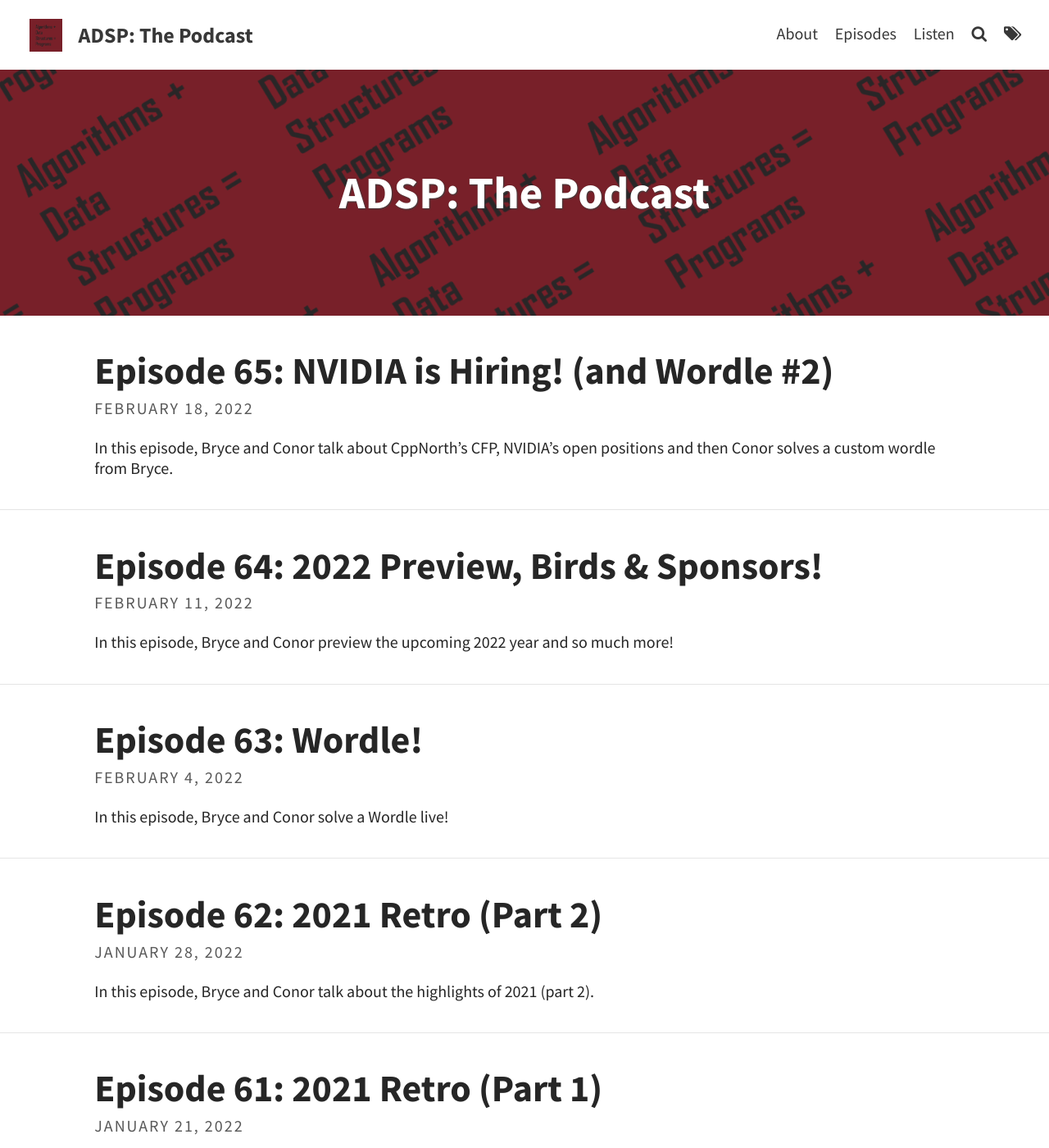
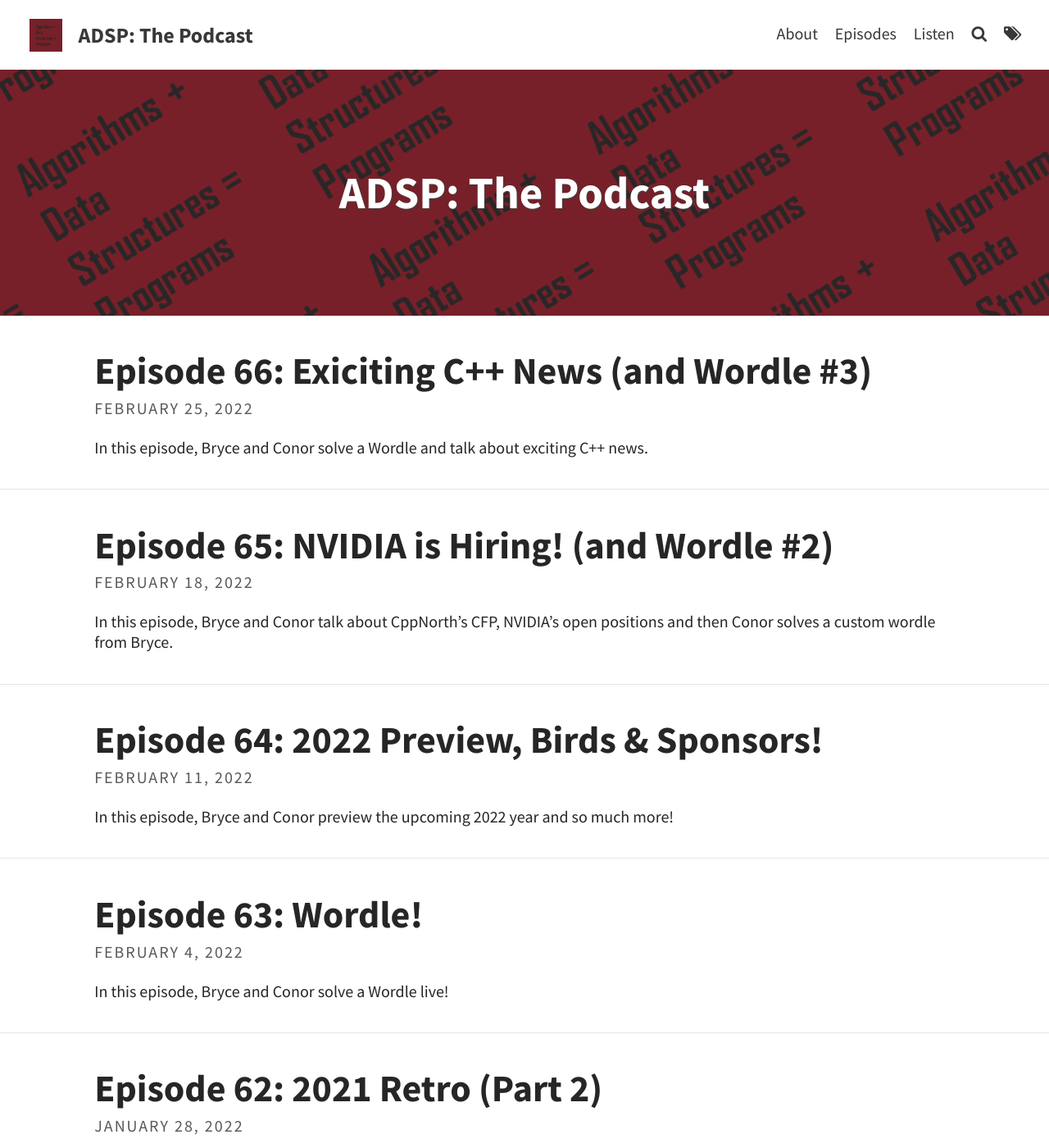
Before and after one commit to codereport/adsp2, a Jekyll site: the page built from index.html, in a window 1280 px wide and 1400 px high. Shown: the whole window at 82% size. Built offline with Jekyll 4.4.1, drawn with Linux system fonts in a browser that asks for light colours; the list of posts is cut into pages by our own code; some of the changed text lies outside the part shown.

Commit message:
Episode 66

```diff
--- /dev/null
+++ b/_posts/2022-02-25-Episode-66.md
@@ -0,0 +1,44 @@
+---
+layout: post
+title: "Episode 66: Exiciting C++ News (and Wordle #3)"
+tags: [Wordle, C++]
+excerpt_separator: <!--more-->
+---
+
+<br>In this episode, Bryce and Conor solve a Wordle and talk about exciting C++ news.
+
+<!--more-->
+
+### Twitter
+
+* [ADSP: The Podcast](https://twitter.com/adspthepodcast)
+* [Conor Hoekstra](https://twitter.com/code_report)
+* [Bryce Adelstein Lelbach](https://twitter.com/blelbach)
+
+### Website
+
+* [www.adspthepodcast.com](https://adspthepodcast.com/)
+
+### Show Notes
+
+**Date Recorded:** 2022-02-05 <br>
+**Date Released:** 2022-02-25
+
+* [Wordle](https://www.nytimes.com/games/wordle/index.html)
+* [RAPIDS](https://rapids.ai/)
+* [NumPy](https://numpy.org/)
+* [cuNumeric](https://developer.nvidia.com/cunumeric)
+* [Wordle Word List](https://www.reddit.com/r/wordle/comments/s4tcw8/a_note_on_wordles_word_list/)
+* [Ms. Grey Murchie's](https://www.murchies.com/product/ms-grey-tea-bags/)
+* [www.fedex.com](https://www.fedex.com/en-ca/home.html)
+* [Eric Niebler on Twitter](https://twitter.com/ericniebler)
+* [Olivier Giroux on Twitter](https://twitter.com/__simt__)
+* [Andrei Alexandrescu on Twitter](https://twitter.com/incomputable)
+* [Go 1.18 Gets Generics](https://go.dev/blog/go1.18beta1)
+
+### Intro Song Info
+
+Miss You by Sarah Jansen https://soundcloud.com/sarahjansenmusic<br>
+Creative Commons — Attribution 3.0 Unported — CC BY 3.0<br>
+Free Download / Stream: http://bit.ly/l-miss-you<br>
+Music promoted by Audio Library https://youtu.be/iYYxnasvfx8<br>
--- a/pages/episodes.md
+++ b/pages/episodes.md
@@ -9,6 +9,7 @@
 
 |   #   |                                                  Title                                                  | Release Date |
 | :---: | :-----------------------------------------------------------------------------------------------------: | :----------: |
+|  66   |       [Exiciting C++ News (and Wordle #3)](https://adspthepodcast.com/2022/02/25/Episode-66.html)       |  2022-02-25  |
 |  65   |       [NVIDIA is Hiring! (and Wordle #2)](https://adspthepodcast.com/2022/02/18/Episode-65.html)        |  2022-02-18  |
 |  64   |        [2022 Preview, Birds & Sponsors!](https://adspthepodcast.com/2022/02/11/Episode-64.html)         |  2022-02-11  |
 |  63   |                    [Wordle!](https://adspthepodcast.com/2022/02/04/Episode-63.html)                     |  2022-02-04  |
```
